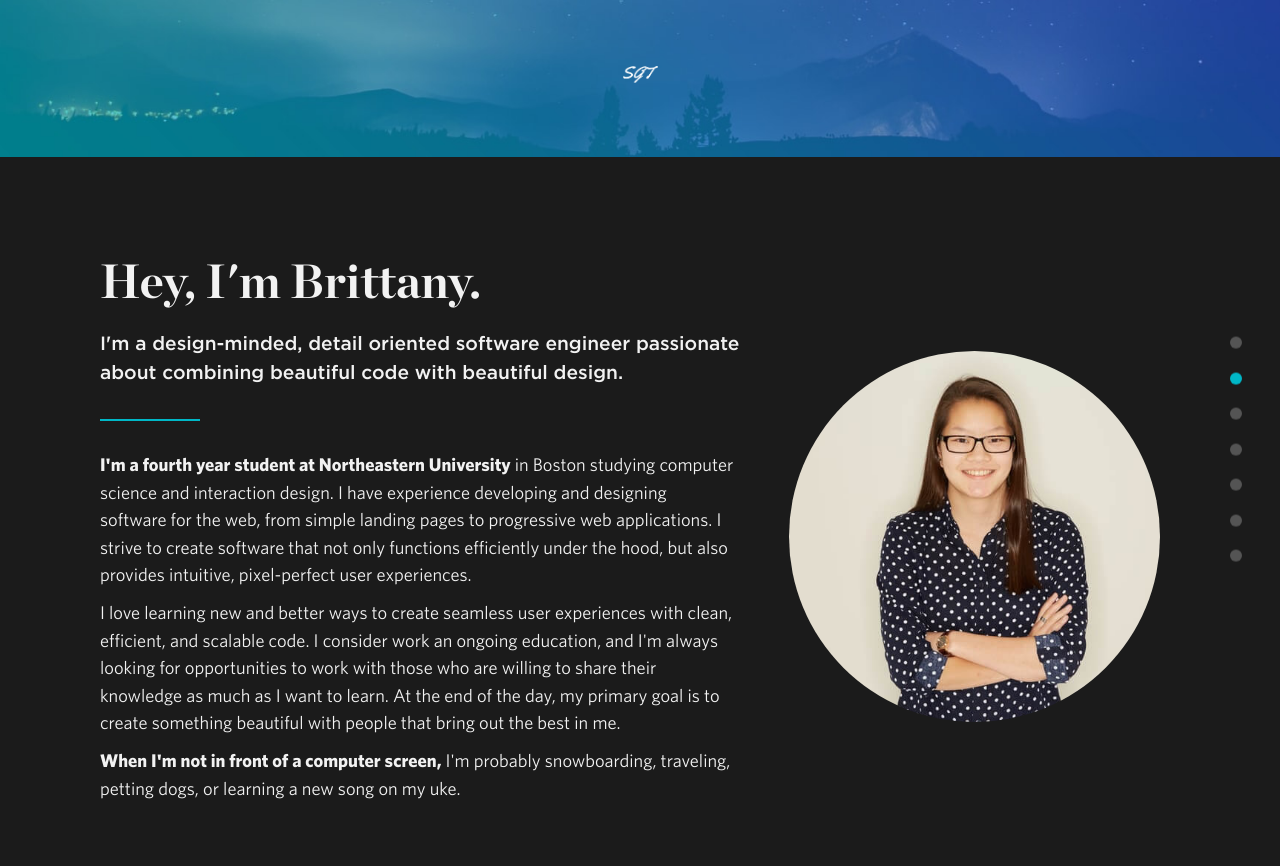
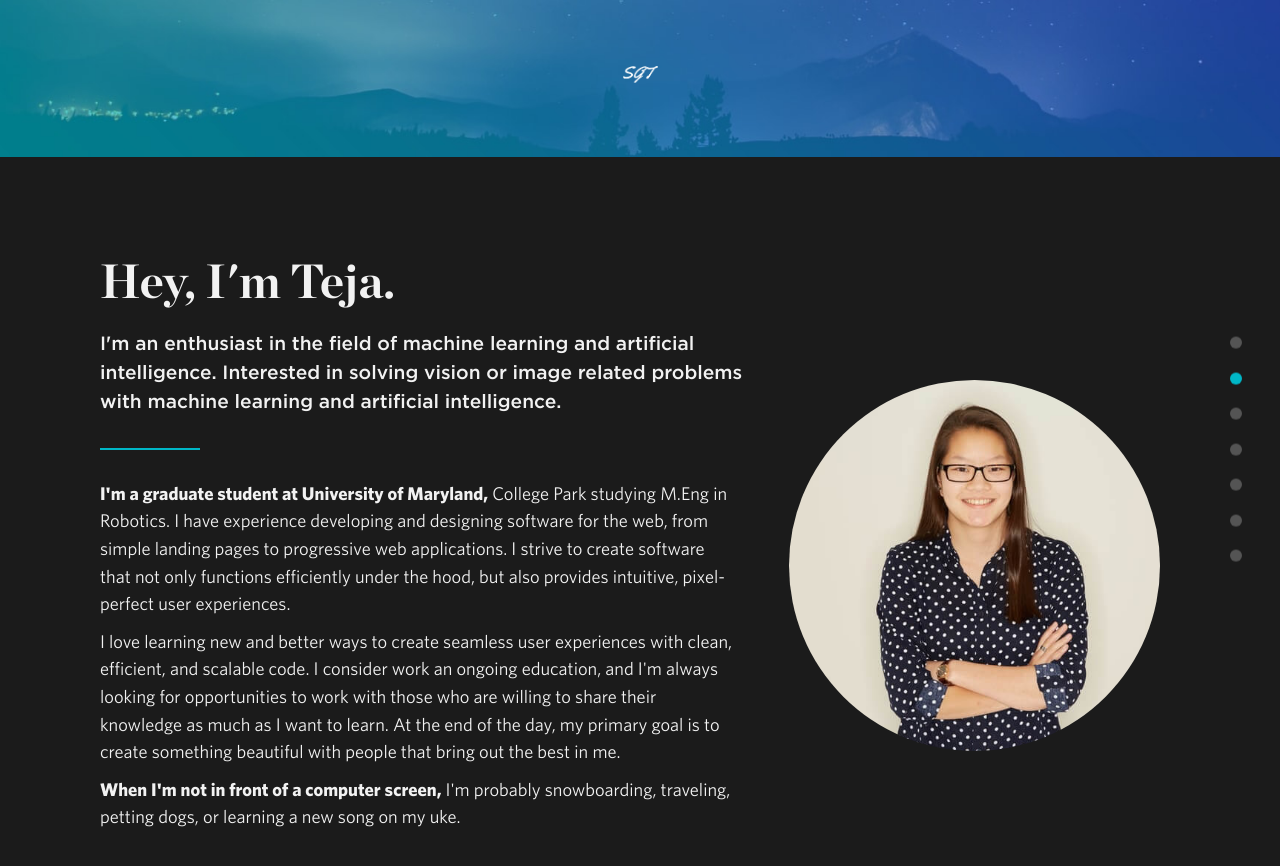
Before and after one commit to sgteja/trailsite.github.io, a Jekyll site: the page built from index.html, in a window 1280 px wide and 900 px high, scrolled down 772 px. Shown: the top 866 px of the window. Built offline with Jekyll 4.4.1, drawn with Linux system fonts in a browser that asks for light colours; nearby versions of some CDN libraries.

Commit message:
Update about.html

```diff
--- a/_includes/about.html
+++ b/_includes/about.html
@@ -1,13 +1,13 @@
 <section id="about-section" class="section">
   <div class="section-wrapper">
     <div class="fade-in">
-      <h1 class="section-heading">Hey, I'm Brittany.</h1>
-      <h3 class="section-subheading">I'm a design-minded, detail oriented software engineer passionate about combining beautiful code with beautiful design.</h3>
+      <h1 class="section-heading">Hey, I'm Teja.</h1>
+      <h3 class="section-subheading">I'm an enthusiast in the field of machine learning and artificial intelligence. Interested in solving vision or image related problems with machine learning and artificial intelligence.</h3>
       <span class="divider"></span>
       <div class="about-wrapper">
         <img class="headshot" src="img/headshot.jpg" alt="headshot">
         <div class="about-text-wrapper">
-          <p class="about-text"><strong>I'm a fourth year student at Northeastern University</strong> in Boston studying computer science and interaction design. I have experience developing and designing software for the web, from simple landing pages to progressive web applications. I strive to create software that not only functions efficiently under the hood, but also provides intuitive, pixel-perfect user experiences.</p>
+          <p class="about-text"><strong>I'm a graduate student at University of Maryland,</strong> College Park studying M.Eng in Robotics. I have experience developing and designing software for the web, from simple landing pages to progressive web applications. I strive to create software that not only functions efficiently under the hood, but also provides intuitive, pixel-perfect user experiences.</p>
           <p class="about-text">I love learning new and better ways to create seamless user experiences with clean, efficient, and scalable code. I consider work an ongoing education, and I'm always looking for opportunities to work with those who are willing to share their knowledge as much as I want to learn. At the end of the day, my primary goal is to create something beautiful with people that bring out the best in me.</p>
           <p class="about-text"><strong>When I'm not in front of a computer screen,</strong> I'm probably snowboarding, traveling, petting dogs, or learning a new song on my uke.</p>
         </div>
```
